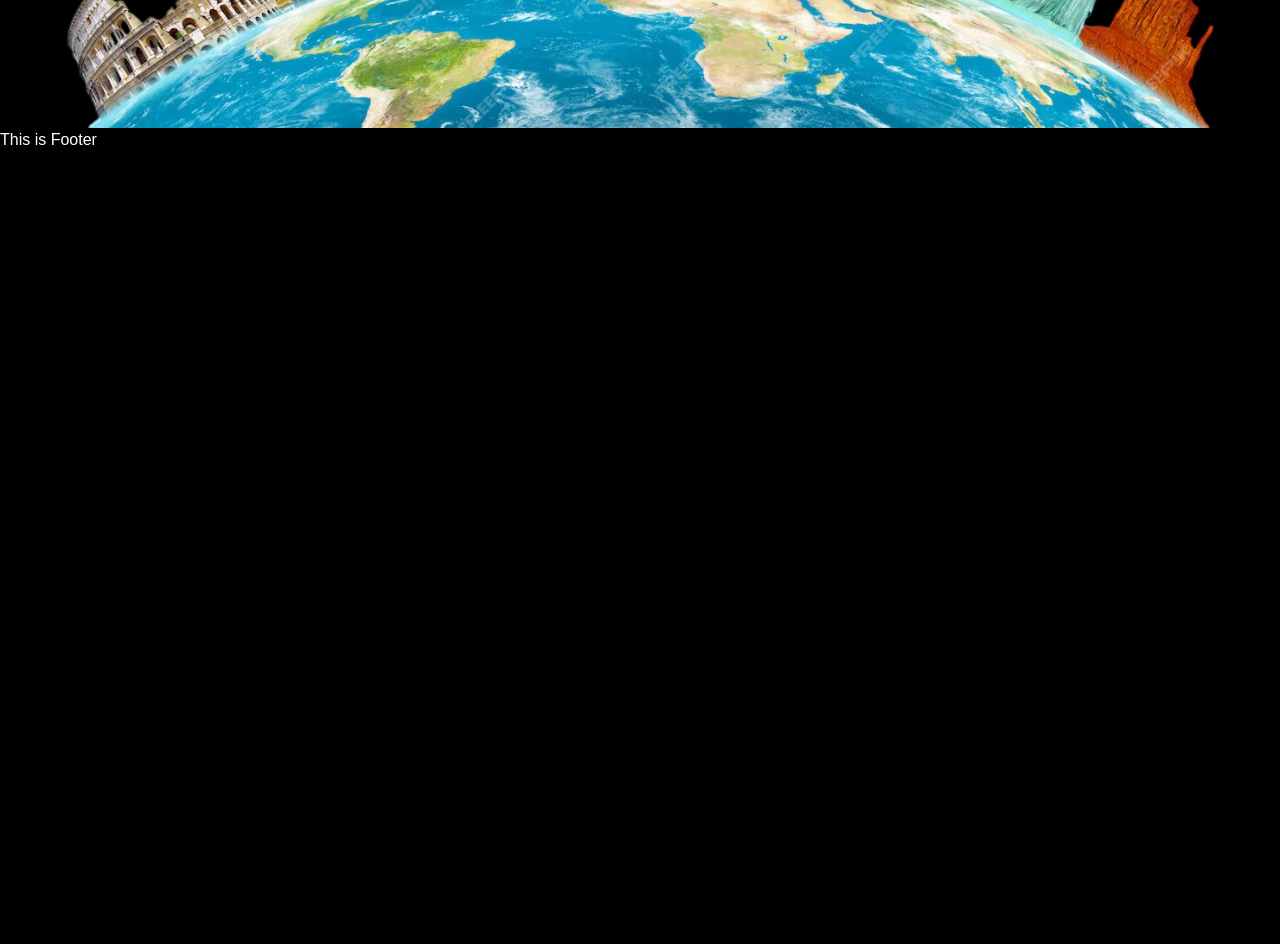
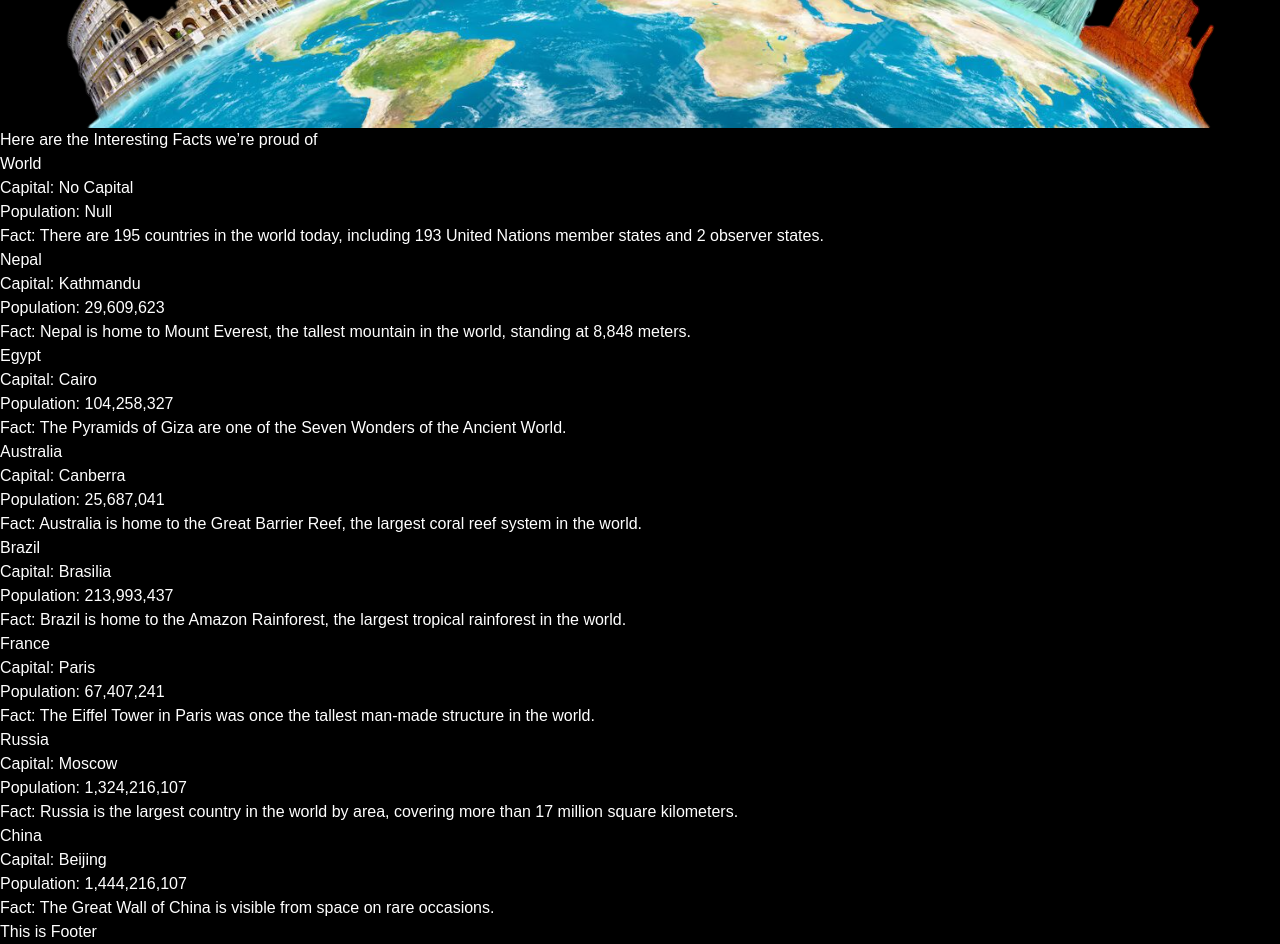
Before and after one commit to aliyaneda0/worldAtlas, a React app in the folder worldAtlas/: page / in a window 1280 px wide. Shown: the part 780-1724 px from the top of the page. Before the commit the page ends 932 px from the top, so only its background shows below. Built offline with nearby package versions, Linux system fonts and the light colour scheme; the HTML template or start-up script is replaced by a standard one.

Commit message:
create about page and the country card component.

```diff
--- a/worldAtlas/package.json
+++ b/worldAtlas/package.json
@@ -12,6 +12,7 @@
   "dependencies": {
     "axios": "^1.13.1",
     "dom": "^0.0.3",
+    "framer-motion": "^12.23.24",
     "react": "^19.1.1",
     "react-dom": "^19.1.1",
     "react-icons": "^5.5.0",
--- /dev/null
+++ b/worldAtlas/src/api/Countrydata.json
@@ -0,0 +1,58 @@
+[
+  {
+    "id": 1,
+    "countryName": "World",
+    "capital": "No Capital",
+    "population": "Null",
+    "interestingFact": "There are 195 countries in the world today, including 193 United Nations member states and 2 observer states."
+  },
+  {
+    "id": 2,
+    "countryName": "Nepal",
+    "capital": "Kathmandu",
+    "population": 29609623,
+    "interestingFact": "Nepal is home to Mount Everest, the tallest mountain in the world, standing at 8,848 meters."
+  },
+  {
+    "id": 3,
+    "countryName": "Egypt",
+    "capital": "Cairo",
+    "population": 104258327,
+    "interestingFact": "The Pyramids of Giza are one of the Seven Wonders of the Ancient World."
+  },
+  {
+    "id": 4,
+    "countryName": "Australia",
+    "capital": "Canberra",
+    "population": 25687041,
+    "interestingFact": "Australia is home to the Great Barrier Reef, the largest coral reef system in the world."
+  },
+  {
+    "id": 5,
+    "countryName": "Brazil",
+    "capital": "Brasilia",
+    "population": 213993437,
+    "interestingFact": "Brazil is home to the Amazon Rainforest, the largest tropical rainforest in the world."
+  },
+  {
+    "id": 6,
+    "countryName": "France",
+    "capital": "Paris",
+    "population": 67407241,
+    "interestingFact": "The Eiffel Tower in Paris was once the tallest man-made structure in the world."
+  },
+  {
+    "id": 7,
+    "countryName": "Russia",
+    "capital": "Moscow",
+    "population": 1324216107,
+    "interestingFact": "Russia is the largest country in the world by area, covering more than 17 million square kilometers."
+  },
+  {
+    "id": 8,
+    "countryName": "China",
+    "capital": "Beijing",
+    "population": 1444216107,
+    "interestingFact": "The Great Wall of China is visible from space on rare occasions."
+  }
+]
--- a/worldAtlas/src/components/UI/Headers.jsx
+++ b/worldAtlas/src/components/UI/Headers.jsx
@@ -7,11 +7,11 @@ export const Headers = () => {
 
     return (
         <>
-          <header className="bg-[#1F1F1F] shadow-md  h-16">
-            <div className="max-w-6xl mx-auto px-7 py-3 flex justify-between items-center bg-[#1F1F1F]">
+          <header className="bg-[#131212] shadow-md  h-20  sticky top-0 z-50 w-full opacity-96">
+            <div className="max-w-[68rem]  mx-auto px-7  py-5 flex justify-between items-center ">
 
                 {/* Logo */}
-                <h1 className="font-JetBrains Mono text-3xl  font-bold text-white-900">
+                <h1 className="urbanist text-4xl  font-bold text-white-900">
                   <NavLink to ="/">
                     World Atlas
                   </NavLink>
@@ -19,11 +19,11 @@ export const Headers = () => {
 
                 {/* Desktop Menu */}
                 <nav className="hidden md:block">
-                  <ul className="flex gap-8 text-sm font-semibold text-white-700">
-                    <li><a href="/" className="hover:text-blue-500 transition">Home</a></li>
-                    <li><a href="/about" className="hover:text-blue-500 transition">About</a></li>
-                    <li><a href="/country" className="hover:text-blue-500 transition">Country</a></li>
-                    <li><a href="/contact" className="hover:text-blue-500 transition">Contact</a></li>
+                  <ul className="flex gap-8 text-md font-light text-white-700">
+                    <li><a href="/" className="hover:text-gray-400 transition shadow:white">Home</a></li>
+                    <li><a href="/about" className="hover:text-gray-400 transition">About</a></li>
+                    <li><a href="/country" className="hover:text-gray-400 transition">Country</a></li>
+                    <li><a href="/contact" className="hover:text-gray-400 transition">Contact</a></li>
                   </ul>
                 </nav>
 
--- a/worldAtlas/src/components/UI/Herosection.jsx
+++ b/worldAtlas/src/components/UI/Herosection.jsx
@@ -8,7 +8,7 @@ import { FaLongArrowAltRight } from "react-icons/fa";
 const Herosection = () => {
   return (
     <section className=" text-white py-20 relative overflow-hidden">
-      <div className="max-w-[68rem] mx-auto px-7 flex flex-col md:flex-row gap-[2.2rem]   sm:gap-[6.2rem] items-center justify-between">
+      <div className="max-w-5xl mx-auto px-7 flex flex-col md:flex-row gap-[2.2rem]   sm:gap-[6.2rem] items-center justify-between">
 
         {/* Left Section */}
         <div className="md:w-1/2 z-10 ">
--- a/worldAtlas/src/pages/About.jsx
+++ b/worldAtlas/src/pages/About.jsx
@@ -1,5 +1,66 @@
-export const About = () =>{
-    return(
-        <p>About Page</p>
-    )
-}
+import React, { useEffect, useState } from "react";
+import { motion } from "framer-motion";
+import countriesData from "../api/Countrydata.json";
+
+export const About = () => {
+  const [countries, setCountries] = useState([]);
+
+  useEffect(() => {
+    setCountries(countriesData);
+  }, []);
+
+  return (
+   <section className=" max-w-5xl mx-auto mb-[90px] bg-black text-white py-8 min-h-screen flex flex-col items-center">
+      {/* Section Header */}
+      <div className="max-w-[66rem] w-full text-center px-6">
+        <h2 className="text-3xl sm:text-3xl md:text-4xl font-bold mb-12 urbanist">
+          Here are the{" "}
+          <span className="text-white ">Interesting Facts</span> we’re proud of
+        </h2>
+      </div>
+
+      {/* Cards Grid */}
+      <div className="max-w-5xl w-full grid  gap-[1.5rem] sm:grid-cols-2 lg:grid-cols-3 px-4">
+        {countries.map((country, index) => (
+        <div
+            key={index}
+            // initial={{ opacity: 0, y: 40, scale: 0.9 }}
+            // whileInView={{ opacity: 1, y: 0, scale: 1 }}
+            // transition={{
+            //   duration: 1.5,
+            //   delay: index * 0.15,
+            //   type: "spring",
+            //   stiffness: 0,
+            // }}
+            // viewport={{ once: true }
+            className="relative bg-gradient-to-bl from-zinc-950/20 via-zinc-700/60 to-zinc-950/10
+                        backdrop-blur-xl rounded-3xl px-6 py-3 shadow-xl border border-transparent
+                         hover:border-gray-700 hover:scale-105 transform hover:shadow-gray-300/20 transition-all duration-300"
+          >
+            <h3 className="text-2xl md:text-xl font-semibold mb-2 text-white">
+              {country.countryName}
+            </h3>
+
+            <p className="text-sm md:text-base mb-1">
+              <span className="font-light text-gray-300">Capital:</span>{" "}
+                 <span className="text-white font-semibold" >{country.capital || "N/A"}</span>
+            </p>
+
+            <p className="text-sm md:text-base mb-2">
+              <span className="font-semibold text-gray-300">Population:</span>{" "}
+              {country.population
+                ? country.population.toLocaleString()
+                : "Unknown"}
+            </p>
+
+            <p className="text-gray-400 text-sm md:text-base leading-relaxed">
+              <span className="font-semibold text-white-400">Fact:</span>{" "}
+              {country.interestingFact}
+            </p>
+          <div className="absolute inset-0 rounded-2xl bg-gradient-to-tr from-zinc-500/10 to-transparent opacity-0 hover:opacity-100 transition duration-500"></div>
+          </div>
+        ))}
+      </div>
+    </section>
+  );
+};
--- a/worldAtlas/src/pages/Home.jsx
+++ b/worldAtlas/src/pages/Home.jsx
@@ -1,10 +1,12 @@
 import Herosection from"../components/UI/Herosection.jsx"
+import { About } from "./About.jsx"
 export const Home = () =>{
        console.log("Home Page")
     return (
           <>
 
                 <Herosection />
+                <About/>
           </>
 
     )
```
Also changed, not shown: 1 other file (tests, documents, lock files or other folders).
